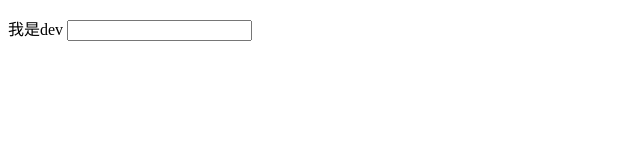
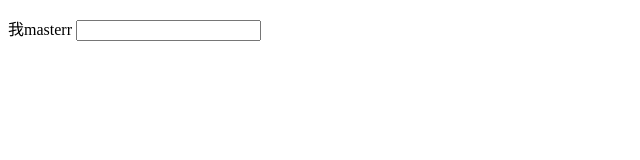
Before and after one commit to 1455287434/1455287434, a website: page index.html in a window 1280 px wide. Shown: the full height of the page, 0-640 px from the left. Drawn offline with Linux system fonts and the light colour scheme.

Commit message:
masterrrr

```diff
--- a/index.html
+++ b/index.html
@@ -8,7 +8,9 @@
 </head>
 <body>
 <p></p>
-<span>我是dev</span>
+<span>我masterr
+
+</span>
 <input type="text">
 </body>
 </html>
```
